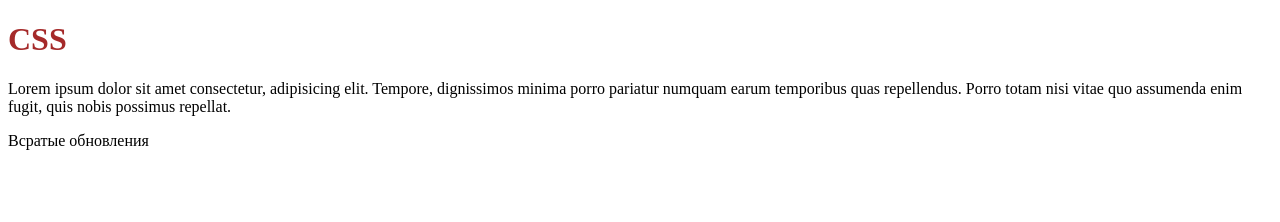
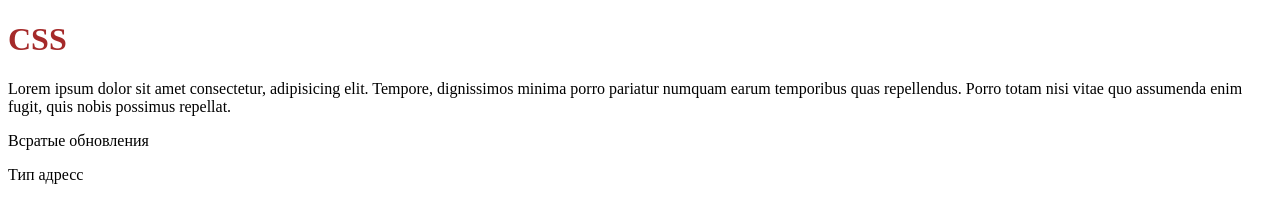
Before and after one commit to AstVenFel/lesson_css, a plain HTML site: page index.html in a window 1280 px wide. Drawn offline with Linux system fonts and the light colour scheme.

Commit message:
добавлен адресс

```diff
--- a/index.html
+++ b/index.html
@@ -27,6 +27,7 @@
     </main>
     <footer>
       <p>Всратые обновления</p>
+      <p>Тип адресс</p>
     </footer>
   </body>
 </html>
```
